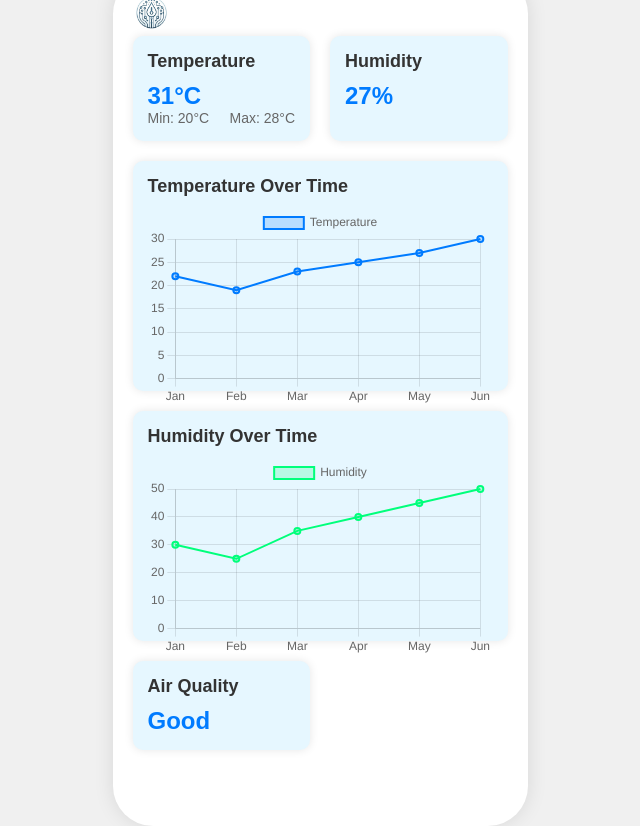
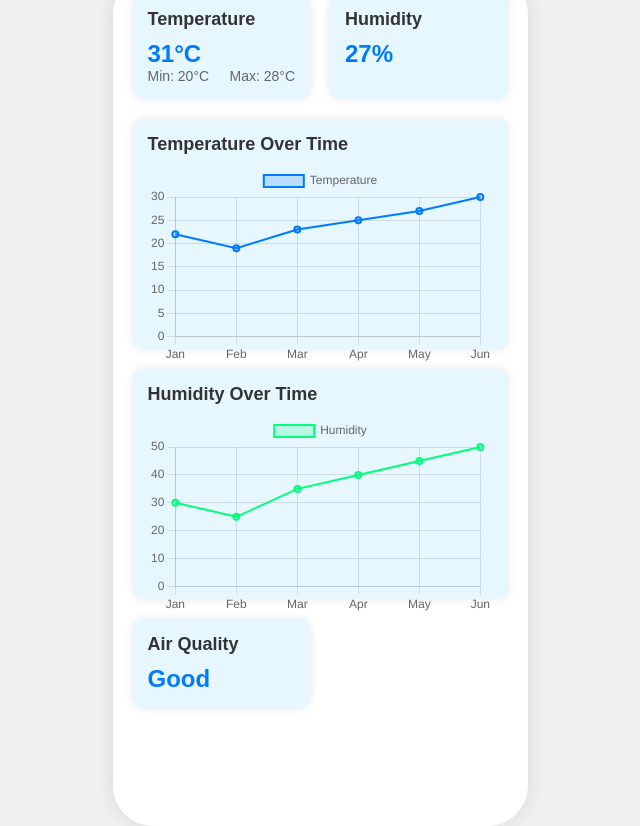
Before and after one commit to anaclaudians/dash, a plain HTML site: page index.html in a window 1280 px wide. Shown: the whole page, without its empty margins (320-960 px from the left). Drawn offline with nearby package versions, Linux system fonts and the light colour scheme.

Commit message:
TIREI LOGO

```diff
--- a/index.html
+++ b/index.html
@@ -11,7 +11,7 @@
 <body>
     <div class="container">
         <div class="phone">
-            <div> <img src="/img/logo.jpg" width="10%"></div>
+
             <div class="screen">
                 <div class="widget temperature">
                     <h2>Temperature</h2>
```
